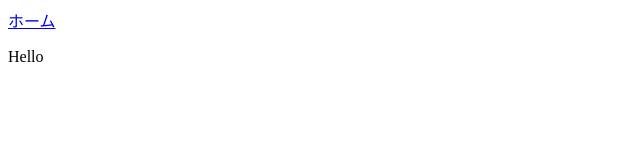
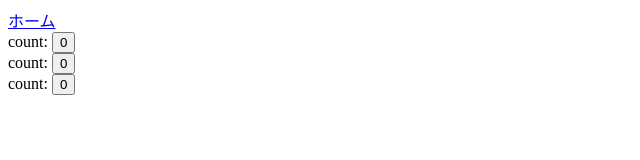
Before and after one commit to kbys1025/vue-practice, a plain HTML site: page practice/index.html in a window 1280 px wide. Shown: the whole page, without its empty margins (0-640 px from the left). Drawn offline with nearby package versions, Linux system fonts and the light colour scheme.

Commit message:
コンポーネントのオプション

```diff
--- a/practice/index.html
+++ b/practice/index.html
@@ -8,7 +8,9 @@
     <body>
         <a href="../index.html">ホーム</a>
         <div id="app">
-            <hello-component></hello-component>
+            <button-counter></button-counter>
+            <button-counter></button-counter>
+            <button-counter></button-counter>
         </div>
         <script src="https://cdn.jsdelivr.net/npm/vue@2/dist/vue.js"></script>
         <script src="js/main.js"></script>
--- a/practice/js/main.js
+++ b/practice/js/main.js
@@ -1,10 +1,12 @@
-var helloComponent = {
-    template: '<p>Hello</p>'
-}
+Vue.component('button-counter', {
+    data: function() {
+        return {
+            count: 0
+        }
+    },
+    template: '<div><span>count: </span><button @click="count++">{{ count }}</button></div>'
+})
 
 var app = new Vue({
-    el: '#app',
-    components: {
-        'hello-component': helloComponent
-    }
+    el: '#app'
 })
```
